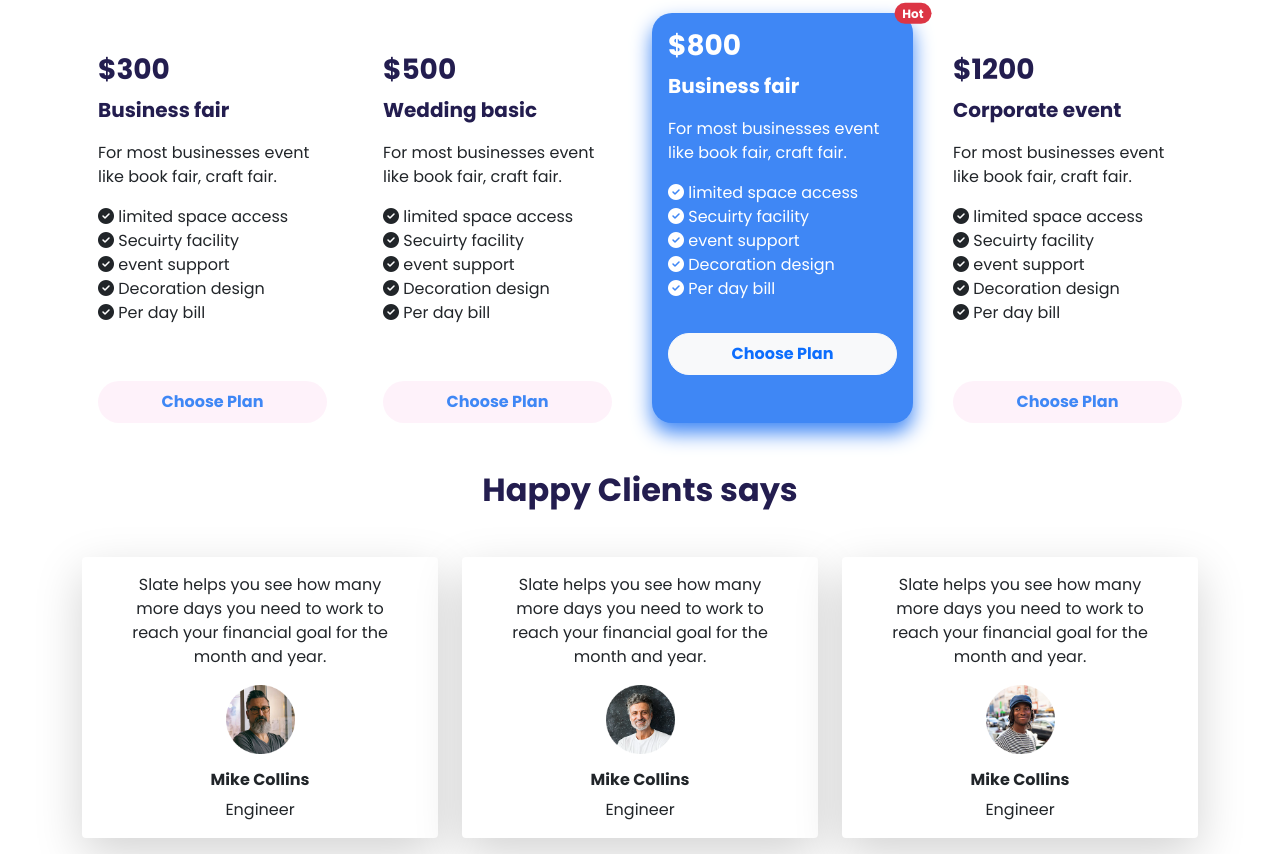
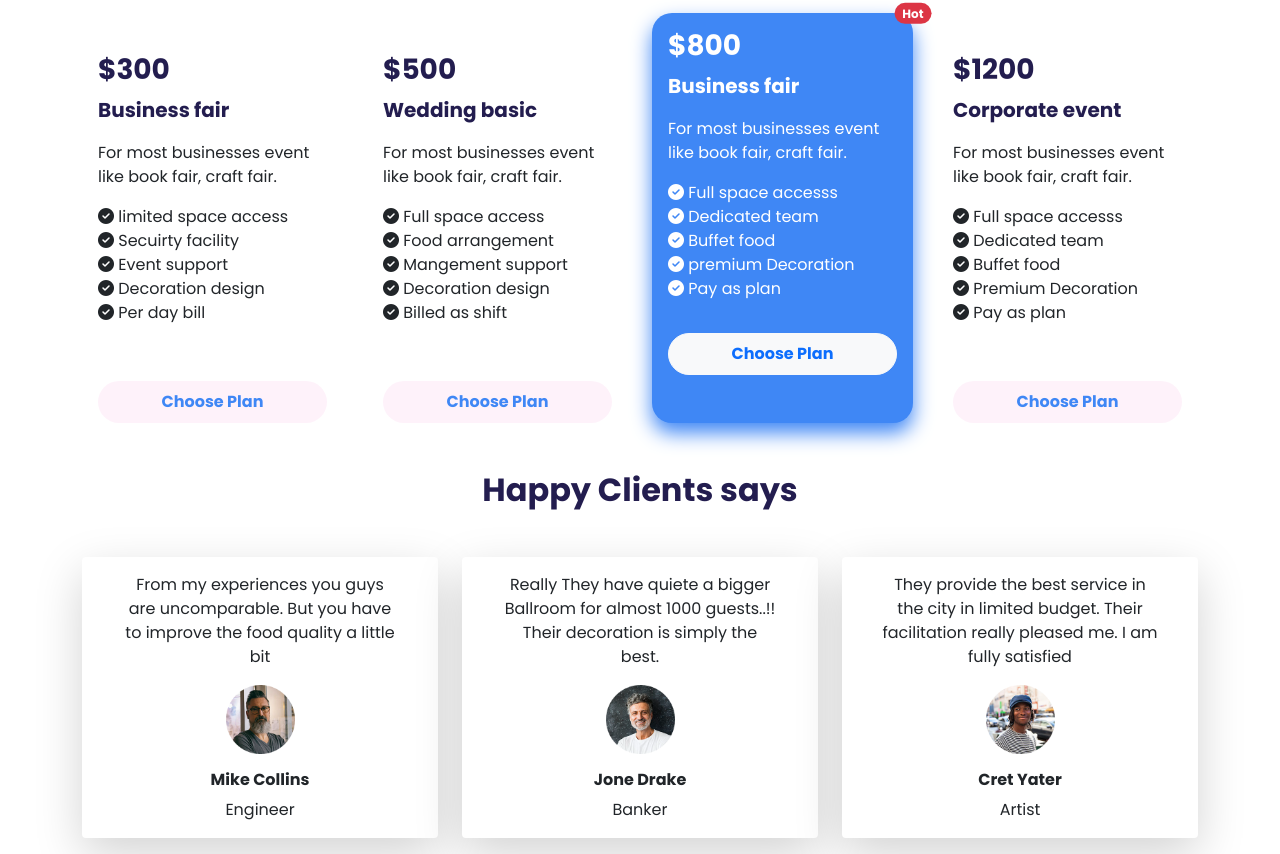
Before and after one commit to Ashik-Ahmed/convention-center, a plain HTML site: page index.html in a window 1280 px wide. Shown: the part 1046-1900 px from the top of the page. Drawn offline with nearby package versions, Linux system fonts and the light colour scheme.

Commit message:
text updated

```diff
--- a/index.html
+++ b/index.html
@@ -5,7 +5,7 @@
     <meta charset="UTF-8">
     <meta http-equiv="X-UA-Compatible" content="IE=edge">
     <meta name="viewport" content="width=device-width, initial-scale=1.0">
-    <title>Document</title>
+    <title>Monsoon Party Center</title>
 
     <!-- Fontawesome kit  -->
     <script src="https://kit.fontawesome.com/a5f55e7ad1.js" crossorigin="anonymous"></script>
@@ -14,9 +14,10 @@
     <link href="https://cdn.jsdelivr.net/npm/bootstrap@5.1.3/dist/css/bootstrap.min.css" rel="stylesheet"
         integrity="sha384-1BmE4kWBq78iYhFldvKuhfTAU6auU8tT94WrHftjDbrCEXSU1oBoqyl2QvZ6jIW3" crossorigin="anonymous">
 
-    <!-- Custom CSS  -->
+    <!-- Custom CSS Link -->
     <link rel="stylesheet" href="css/style.css">
 
+    <!-- Toast functionality -->
     <script>
         document.addEventListener("DOMContentLoaded", function () {
             var btn = document.getElementById("myBtn");
@@ -38,17 +39,21 @@
         <div aria-live="polite" aria-atomic="true"
             class="d-flex fixed-bottom justify-content-center align-items-center w-100">
             <div class="toast show background-blue-custom" role="alert" aria-live="assertive" aria-atomic="true">
+                <!-- toast header  -->
                 <div class="toast-header">
                     <i class="fas fa-comment-dots"></i>
                     <strong class="ms-2"> Live Chat Support</strong>
                     <button type="button" class="btn-close ms-auto" data-bs-dismiss="toast" aria-label="Close"></button>
                 </div>
+                <!-- toast body  -->
                 <div class="toast-body">
                     <div class="input-group mb-3">
+                        <!-- input field  -->
                         <input type="text" class="form-control" placeholder="Type your message"
                             aria-label="Recipient's username" aria-describedby="button-addon2">
-                        <button class="btn btn-outline-secondary" type="button" id="button-addon2"><i
-                                class="fas fa-paper-plane text-white"></i></button>
+                        <!-- Send Button  -->
+                        <button class="btn btn-outline-secondary d-flex align-items-center" type="button"
+                            id="button-addon2"><i class="fas fa-paper-plane text-white"></i></button>
                     </div>
                 </div>
             </div>
@@ -60,14 +65,17 @@
         <!-- Navigation bar -->
         <section class="container">
             <nav class="navbar fixed-top background-blue-custom navbar-expand-lg">
-                <div class="container-fluid">
+                <div class="container">
                     <a class="navbar-brand fw-bold fs-3 text-white" href="#">Monsoon Party Center</a>
+
+                    <!-- Navigation Toggle Button  -->
                     <button class="navbar-toggler" type="button" data-bs-toggle="collapse"
                         data-bs-target="#navbarSupportedContent" aria-controls="navbarSupportedContent"
                         aria-expanded="false" aria-label="Toggle navigation">
                         <span class="navbar-toggler-icon"><i class="fas fa-bars text-white"></i></span>
                     </button>
                     <div class="collapse navbar-collapse" id="navbarSupportedContent">
+                        <!-- Menu Items -->
                         <ul class="navbar-nav ms-auto mb-2 mb-lg-0">
                             <li class="nav-item">
                                 <a class="nav-link text-white active" aria-current="page" href="#">Home</a>
@@ -87,7 +95,7 @@
             </nav>
         </section>
 
-        <!-- Image slider -->
+        <!-- Carousel -->
         <section class="mb-5">
             <div id="carouselExampleCaptions" class="carousel slide" data-bs-ride="carousel">
                 <div class="carousel-indicators">
@@ -99,6 +107,7 @@
                         aria-label="Slide 3"></button>
                 </div>
                 <div class="carousel-inner mt-5">
+                    <!-- Carousel first item  -->
                     <div class="carousel-item active">
                         <img src="./images/banner-1.png" class="d-block w-100 carousel-photo" alt="...">
                         <div class="carousel-caption d-md-block">
@@ -109,6 +118,8 @@
                                 class="btn btn-light text-primary fw-bold px-4">Book Now</a>
                         </div>
                     </div>
+
+                    <!-- carousel second item  -->
                     <div class="carousel-item">
                         <img src="./images/banner-2.png" class="d-block w-100 carousel-photo" alt="...">
                         <div class="carousel-caption d-md-block">
@@ -118,6 +129,8 @@
                                 class="btn btn-light text-primary fw-bold px-4">Book Now</a>
                         </div>
                     </div>
+
+                    <!-- carousel third item  -->
                     <div class="carousel-item">
                         <img src="./images/banner-3.png" class="d-block w-100 carousel-photo" alt="...">
                         <div class="carousel-caption d-md-block">
@@ -129,6 +142,8 @@
                         </div>
                     </div>
                 </div>
+
+                <!-- Carousel control buttons  -->
                 <button class="carousel-control-prev" type="button" data-bs-target="#carouselExampleCaptions"
                     data-bs-slide="prev">
                     <span class="carousel-control-prev-icon" aria-hidden="true"></span>
@@ -148,14 +163,17 @@
         <!-- Special Moment -->
         <section class="container d-md-flex align-items-center">
 
+            <!-- Image  -->
             <div class="col-12 col-md-6">
                 <img src="./images/special-moment.png" class="w-75" alt="">
             </div>
+
+            <!-- Special moment info  -->
             <div class="col-12 col-md-6">
                 <div>
                     <h2 class="text-navy-custom fw-bold">Every moment is Precious </h2>
-                    <p>Amet minim mollit non deserunt ullamco est sit aliqua dolor do amet sint. Velit officia consequat
-                        duis enim velit mollit. Exercitation veniam consequat sunt nostrud amet.</p>
+                    <p>We are here to make your every moment special. Here we have experts in every sector to make every
+                        single bit of it special. You will find fulfillness in here.</p>
                 </div>
                 <a href="" class="btn button-explore-custom text-white px-4">Explore our album <i
                         class="fas fa-arrow-right"></i></a>
@@ -166,8 +184,10 @@
         <section class="container my-5">
 
 
-            <h2 class="text-center my-5 text-navy-custom fw-bold">Our package</h2>
+            <h2 class="text-center mb-5 text-navy-custom fw-bold">Our package</h2>
             <div class="row row-cols-1 row-cols-md-3 g-4">
+
+                <!-- First Package item -->
                 <div class="col-12 col-md-6 col-lg-3">
                     <div class="card h-100 border-0  pt-4">
                         <div class="card-body">
@@ -178,7 +198,7 @@
                             <ul class="list-unstyled">
                                 <li><i class="fas fa-check-circle"></i> limited space access</li>
                                 <li><i class="fas fa-check-circle "></i> Secuirty facility</li>
-                                <li><i class="fas fa-check-circle "></i> event support</li>
+                                <li><i class="fas fa-check-circle "></i> Event support</li>
                                 <li><i class="fas fa-check-circle "></i> Decoration design</li>
                                 <li><i class="fas fa-check-circle "></i> Per day bill</li>
                             </ul>
@@ -188,6 +208,8 @@
                         </div>
                     </div>
                 </div>
+
+                <!-- Second package item  -->
                 <div class="col-12 col-md-6 col-lg-3">
                     <div class="card h-100 border-0  pt-4">
                         <div class="card-body">
@@ -196,11 +218,11 @@
                             <p class="card-text">For most businesses event
                                 like book fair, craft fair.</p>
                             <ul class="list-unstyled">
-                                <li><i class="fas fa-check-circle "></i> limited space access</li>
-                                <li><i class="fas fa-check-circle "></i> Secuirty facility</li>
-                                <li><i class="fas fa-check-circle "></i> event support</li>
+                                <li><i class="fas fa-check-circle "></i> Full space access</li>
+                                <li><i class="fas fa-check-circle "></i> Food arrangement</li>
+                                <li><i class="fas fa-check-circle "></i> Mangement support</li>
                                 <li><i class="fas fa-check-circle "></i> Decoration design</li>
-                                <li><i class="fas fa-check-circle "></i> Per day bill</li>
+                                <li><i class="fas fa-check-circle "></i> Billed as shift</li>
                             </ul>
                         </div>
                         <div class=" mx-3">
@@ -208,6 +230,8 @@
                         </div>
                     </div>
                 </div>
+
+                <!-- Third package item  -->
                 <div class="col-12 col-md-6 col-lg-3">
                     <div class="card h-100 border-0 pb-5 card-highlight-custom text-white">
                         <div class="card-body">
@@ -221,11 +245,11 @@
                             <p class="card-text">For most businesses event
                                 like book fair, craft fair.</p>
                             <ul class="list-unstyled">
-                                <li><i class="fas fa-check-circle "></i> limited space access</li>
-                                <li><i class="fas fa-check-circle "></i> Secuirty facility</li>
-                                <li><i class="fas fa-check-circle "></i> event support</li>
-                                <li><i class="fas fa-check-circle "></i> Decoration design</li>
-                                <li><i class="fas fa-check-circle "></i> Per day bill</li>
+                                <li><i class="fas fa-check-circle "></i> Full space accesss</li>
+                                <li><i class="fas fa-check-circle "></i> Dedicated team</li>
+                                <li><i class="fas fa-check-circle "></i> Buffet food</li>
+                                <li><i class="fas fa-check-circle "></i> premium Decoration</li>
+                                <li><i class="fas fa-check-circle "></i> Pay as plan</li>
                             </ul>
                         </div>
                         <div class=" mx-3">
@@ -234,6 +258,8 @@
                         </div>
                     </div>
                 </div>
+
+                <!-- Fourth package item -->
                 <div class="col-12 col-md-6 col-lg-3">
                     <div class="card h-100 border-0  pt-4">
                         <div class="card-body">
@@ -242,11 +268,11 @@
                             <p class="card-text">For most businesses event
                                 like book fair, craft fair.</p>
                             <ul class="list-unstyled">
-                                <li><i class="fas fa-check-circle "></i> limited space access</li>
-                                <li><i class="fas fa-check-circle "></i> Secuirty facility</li>
-                                <li><i class="fas fa-check-circle "></i> event support</li>
-                                <li><i class="fas fa-check-circle "></i> Decoration design</li>
-                                <li><i class="fas fa-check-circle "></i> Per day bill</li>
+                                <li><i class="fas fa-check-circle "></i> Full space accesss</li>
+                                <li><i class="fas fa-check-circle "></i> Dedicated team</li>
+                                <li><i class="fas fa-check-circle "></i> Buffet food</li>
+                                <li><i class="fas fa-check-circle "></i> Premium Decoration</li>
+                                <li><i class="fas fa-check-circle "></i> Pay as plan</li>
                             </ul>
                         </div>
                         <div class=" mx-3">
@@ -262,13 +288,14 @@
         <Section class="container my-5">
             <h2 class="text-center my-5 text-navy-custom fw-bold">Happy Clients says</h2>
             <div class="row row-cols-1 row-cols-md-3 g-4">
+
+                <!-- First Client  -->
                 <div class="col-12 col-md-6 col-lg-4">
                     <div class="card h-100 text-center px-4 shadow-lg border-0 d-flex justify-content-center">
                         <div class="card-body">
-                            <p class="card-text">Slate helps you see how
-                                many more days you need
-                                to work to reach your financial
-                                goal for the month and year.</p>
+                            <p class="card-text">From my experiences you guys
+                                are uncomparable. But you have to improve the food
+                                quality a little bit</p>
                             <img src="./images/person-1.png" class="w-25" alt="...">
 
                         </div>
@@ -278,35 +305,36 @@
                         </div>
                     </div>
                 </div>
+
+                <!-- Second Client  -->
                 <div class="col-12 col-md-6 col-lg-4">
                     <div class="card h-100 text-center px-4 shadow-lg border-0 d-flex justify-content-center">
                         <div class="card-body">
-                            <p class="card-text">Slate helps you see how
-                                many more days you need
-                                to work to reach your financial
-                                goal for the month and year.</p>
+                            <p class="card-text">Really They have quiete a bigger Ballroom for almost 1000 guests..!!
+                                Their decoration is simply the best.</p>
                             <img src="./images/person-2.png" class="w-25" alt="...">
 
                         </div>
                         <div class="">
-                            <h5 class="card-title fs-6 fw-bold">Mike Collins</h5>
-                            <p>Engineer</p>
+                            <h5 class="card-title fs-6 fw-bold">Jone Drake</h5>
+                            <p>Banker</p>
                         </div>
                     </div>
                 </div>
+
+                <!-- Third Client  -->
                 <div class="col-12 col-md-6 col-lg-4">
                     <div class="card h-100 text-center px-4 shadow-lg border-0 d-flex justify-content-center">
                         <div class="card-body">
-                            <p class="card-text">Slate helps you see how
-                                many more days you need
-                                to work to reach your financial
-                                goal for the month and year.</p>
+                            <p class="card-text">They provide the best service in the city in limited budget. Their
+                                facilitation really pleased me. I am fully
+                                satisfied</p>
                             <img src="./images/person-3.png" class="w-25" alt="...">
 
                         </div>
                         <div class="">
-                            <h5 class="card-title fs-6 fw-bold">Mike Collins</h5>
-                            <p>Engineer</p>
+                            <h5 class="card-title fs-6 fw-bold">Cret Yater</h5>
+                            <p>Artist</p>
                         </div>
                     </div>
                 </div>
@@ -320,7 +348,11 @@
             <h2 class="text-center my-5 text-navy-custom fw-bold">Frequently Asked Questions</h2>
             <div class="row d-flex align-items-center">
                 <div class="col-12 col-md-6 col-lg-6">
+
+                    <!-- Accordion  -->
                     <div class="accordion mb-4" id="accordionExample">
+
+                        <!-- First Accordion  -->
                         <div class="accordion-item">
                             <h2 class="accordion-header" id="headingOne">
                                 <button class="accordion-button" type="button" data-bs-toggle="collapse"
@@ -339,6 +371,8 @@
                                 </div>
                             </div>
                         </div>
+
+                        <!-- Second Accordion  -->
                         <div class="accordion-item">
                             <h2 class="accordion-header" id="headingTwo">
                                 <button class="accordion-button collapsed" type="button" data-bs-toggle="collapse"
@@ -357,6 +391,8 @@
                                 </div>
                             </div>
                         </div>
+
+                        <!-- Third Accordion  -->
                         <div class="accordion-item">
                             <h2 class="accordion-header" id="headingThree">
                                 <button class="accordion-button collapsed" type="button" data-bs-toggle="collapse"
@@ -377,6 +413,8 @@
                         </div>
                     </div>
                 </div>
+
+                <!-- FAQ image  -->
                 <div class="col-12 col-md-6 col-lg-6">
                     <img src="./images/faq.png" class="w-100 w-lg-75" alt="">
                 </div>
@@ -395,25 +433,30 @@
                     <h4 class=" fw-bold text-white display-4">Contact Us</h4>
                 </div>
 
+                <!-- Contact form  -->
+                <form class="col-12 col-md-6 col-lg-6" id="contactForm">
+                    <div>
 
-                <form class="col-12 col-md-6 col-lg-6" id="contactForm">
-                    <div class="">
+                        <!-- Name  -->
                         <div class="mb-3 w-100">
                             <label class="form-label text-white" for="name">Name</label>
                             <input class="form-control" id="name" type="text" placeholder="Name" />
                         </div>
 
+                        <!-- Email  -->
                         <div class="mb-3">
                             <label class="form-label text-white" for="emailAddress">Email Address</label>
                             <input class="form-control" id="emailAddress" type="email" placeholder="Email Address" />
                         </div>
 
+                        <!-- Message  -->
                         <div class="mb-3">
                             <label class="form-label text-white" for="message">Message</label>
                             <textarea class="form-control" id="message" type="text" placeholder="Message"
                                 style="height: 10rem;"></textarea>
                         </div>
 
+                        <!-- Submit Button  -->
                         <div class="d-flex justify-content-end">
                             <button class="btn button-highlight-custom rounded-pill px-4 btn-lg"
                                 type="submit">Submit</button>
@@ -442,16 +485,24 @@
     <!-- Footer -->
     <section class="container text-white">
         <div class="row w-100 d-flex align-items-center">
+
+            <!-- Footer text  -->
             <div class="col-6 d-flex justify-content-around">
                 <p><small>&copy 2020 Monsoon Party Center. All rights reserved.</small></p>
             </div>
+
+            <!-- Footer icons -->
             <div class="col-6 text-center">
                 <h6>Get the App</h6>
+
+                <!-- Appstore icon  -->
                 <a href="https://apps.apple.com/us/app/kiddopia-abc-toddler-games/id1223397201" target="_blank">
                     <img src="./images/AppStoreBadge.png" alt="">
                 </a>
 
                 <br>
+
+                <!-- Playstore icon  -->
                 <a href="https://play.google.com/store/apps/details?id=com.linkedin.android" target="_blank">
                     <img src="./images/GooglePlayBadge.png" class="mt-1" alt="">
 
```
Also changed, not shown: css/style.css (+16 -3 lines).
